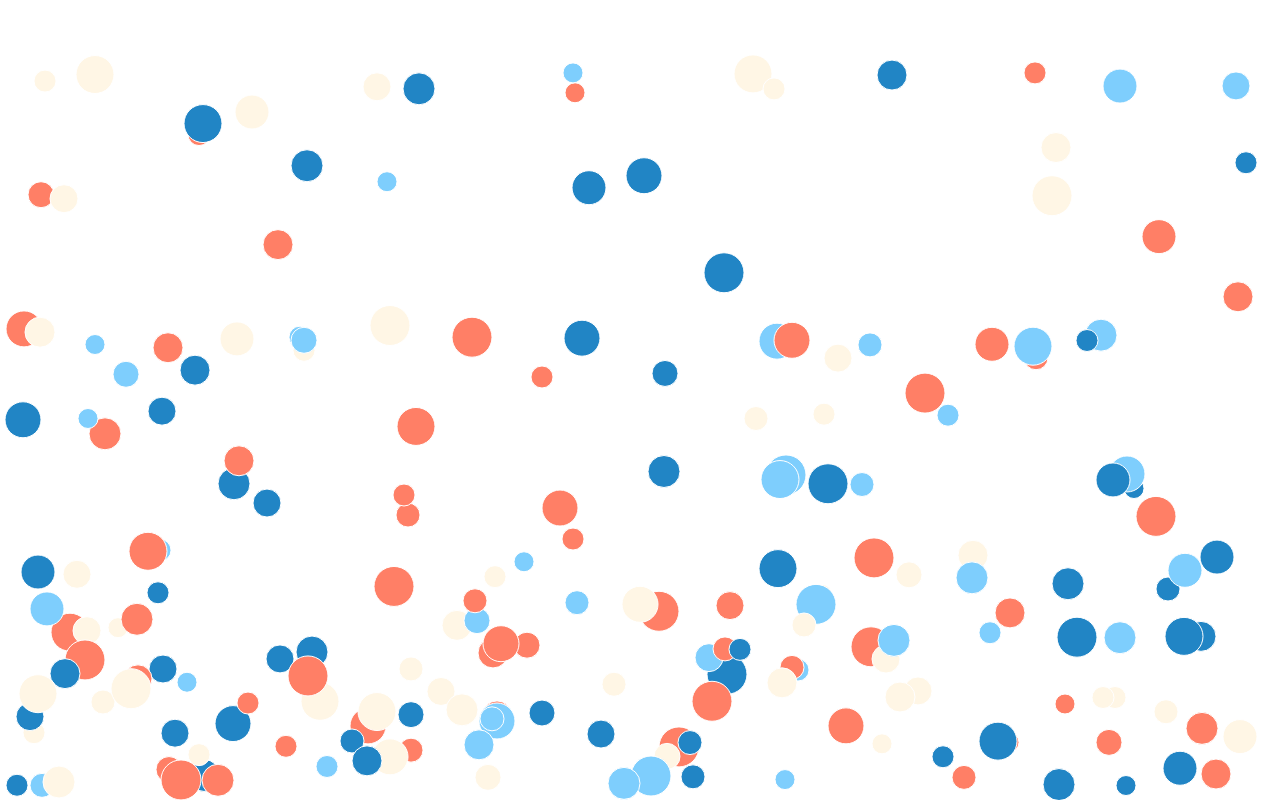
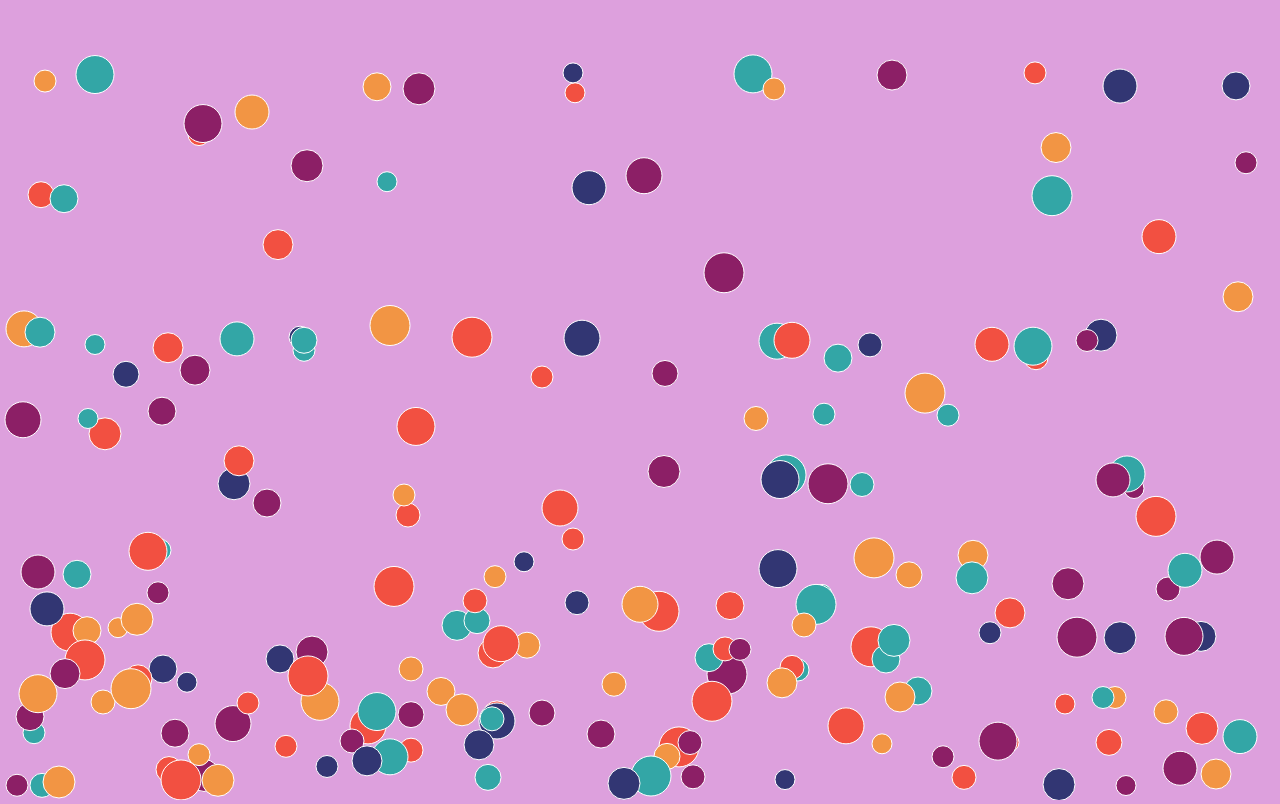
Before and after one commit to raptor-2001/Falling-Balls, a plain HTML site: page index.html in a window 1280 px wide. Drawn offline with Linux system fonts and the light colour scheme.

Commit message:
color pallet added

```diff
--- a/canvas.js
+++ b/canvas.js
@@ -2,8 +2,8 @@
 const canvas = document.querySelector('canvas')
 const c = canvas.getContext('2d')
 
-canvas.width = innerWidth
-canvas.height = innerHeight
+canvas.width = window.innerWidth
+canvas.height =window.innerHeight
 
 // Variables
 const mouse = {
@@ -15,7 +15,7 @@ const gravity = 1;
 const friction = 0.99;
 
 
-const colors = ['#2185C5', '#7ECEFD', '#FFF6E5', '#FF7F66']
+const colors = ['#8C1F66', '#323673', '#33A6A6', '#F29544','#F25041']
 
 function randomIntFromRange(min, max) {
   return Math.floor(Math.random() * (max - min + 1) + min)
@@ -32,10 +32,8 @@ addEventListener('mousemove', (event) => {
 })
 
 addEventListener('resize', () => {
-  canvas.width = innerWidth
-  canvas.height = innerHeight
-
-  init()
+  canvas.width = window.innerWidth
+  canvas.height = window.innerHeight
 })
 
 // Objects
@@ -76,7 +74,7 @@ class Ball {
 
 // Implementation
 
-let ball;
+
 let ballArray = [];
 function init() {
   for(let i=0; i<200; i++){
@@ -89,7 +87,9 @@ function init() {
 
     ballArray.push(new Ball(x,y,dx,dy,radius,color));
   }
-  ball = new Ball(canvas.width/2, canvas.height/2,2,2,30,'red');
+
+
+  animate()
 }
 
 // Animation Loop
@@ -100,12 +100,6 @@ function animate() {
   for(let i=0; i<ballArray.length; i++){
     ballArray[i].update();
   }
-
-
-  // objects.forEach(object => {
-  //  object.update()
-  // })
 }
 
 init()
-animate()
--- a/index.html
+++ b/index.html
@@ -7,6 +7,7 @@
       body {
         margin: 0;
         overflow: hidden;
+        background-color: plum;
       }
     </style>
   <body>
```
